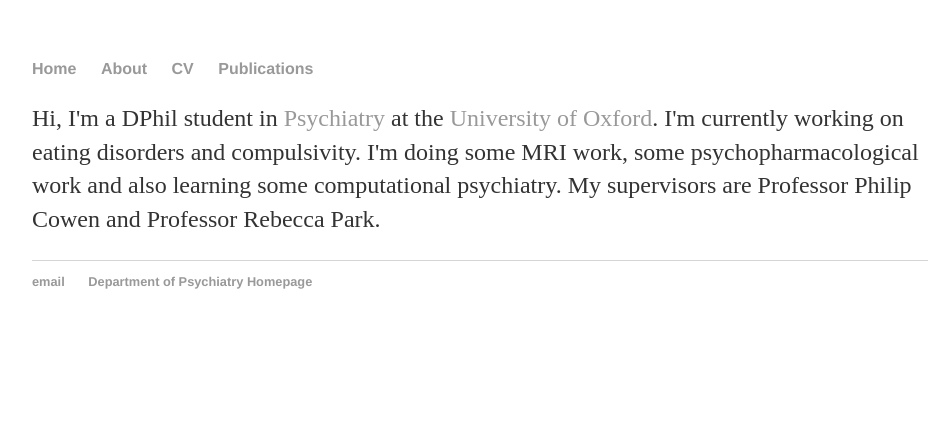
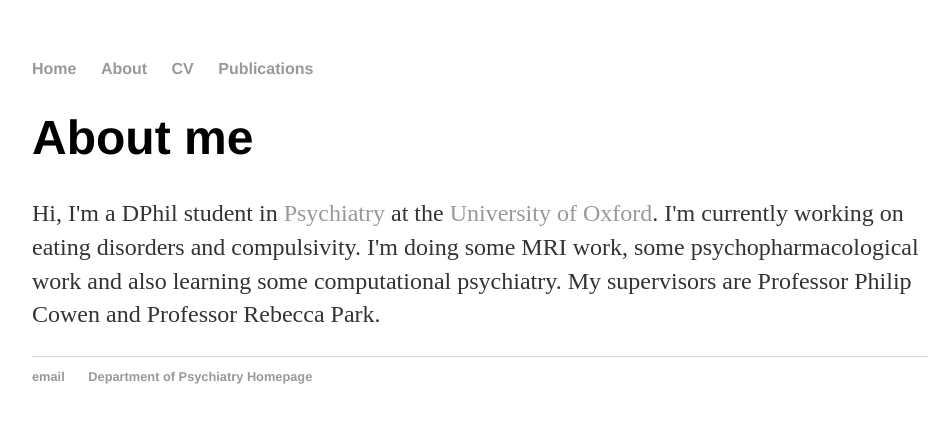
Before and after one commit to apike02/apike02.github.io, a Jekyll site: the page built from about/index.html, in a window 1280 px wide. Shown: the top 423 px of the page, without its empty margins (160-1110 px from the left). Built offline with Jekyll 4.4.1, drawn with Linux system fonts in a browser that asks for light colours.

Commit message:
Update index.html

```diff
--- a/about/index.html
+++ b/about/index.html
@@ -2,6 +2,7 @@
 layout: default
 title: About me
 ---
+<h1>About me</h1>
 <div class="blurb">
 	<p>Hi, I'm a DPhil student in <a href="https://www.psych.ox.ac.uk/">Psychiatry</a> at the <a href="http://www.ox.ac.uk/">University of Oxford</a>. I'm currently working on eating disorders and compulsivity. I'm doing some MRI work, some psychopharmacological work and also learning some computational psychiatry.
 My supervisors are Professor Philip Cowen and Professor Rebecca Park. </p>
```
